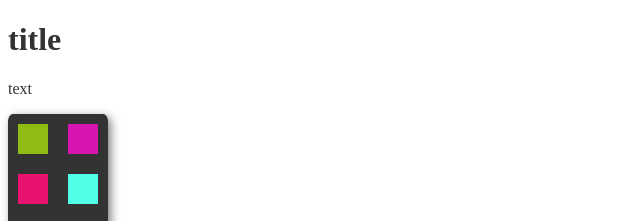
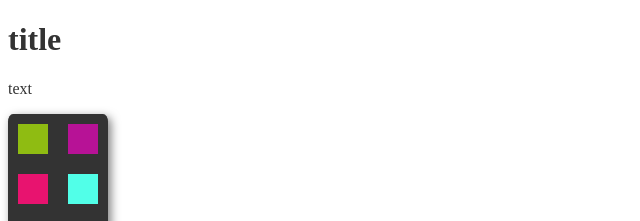
Before and after one commit to hernandoabella/color-mode-selector, a plain HTML site: page index.html in a window 1280 px wide. Shown: the top 221 px of the page, 0-640 px from the left. Drawn offline with Linux system fonts and the light colour scheme.

Commit message:
Update styles.css

```diff
--- a/styles.css
+++ b/styles.css
@@ -24,7 +24,8 @@ body {
 }
 
 .color2 {
-  background: #d715b0;
+  background: #b71296;
+  color: #fff;
 }
 
 .color3 {
```
